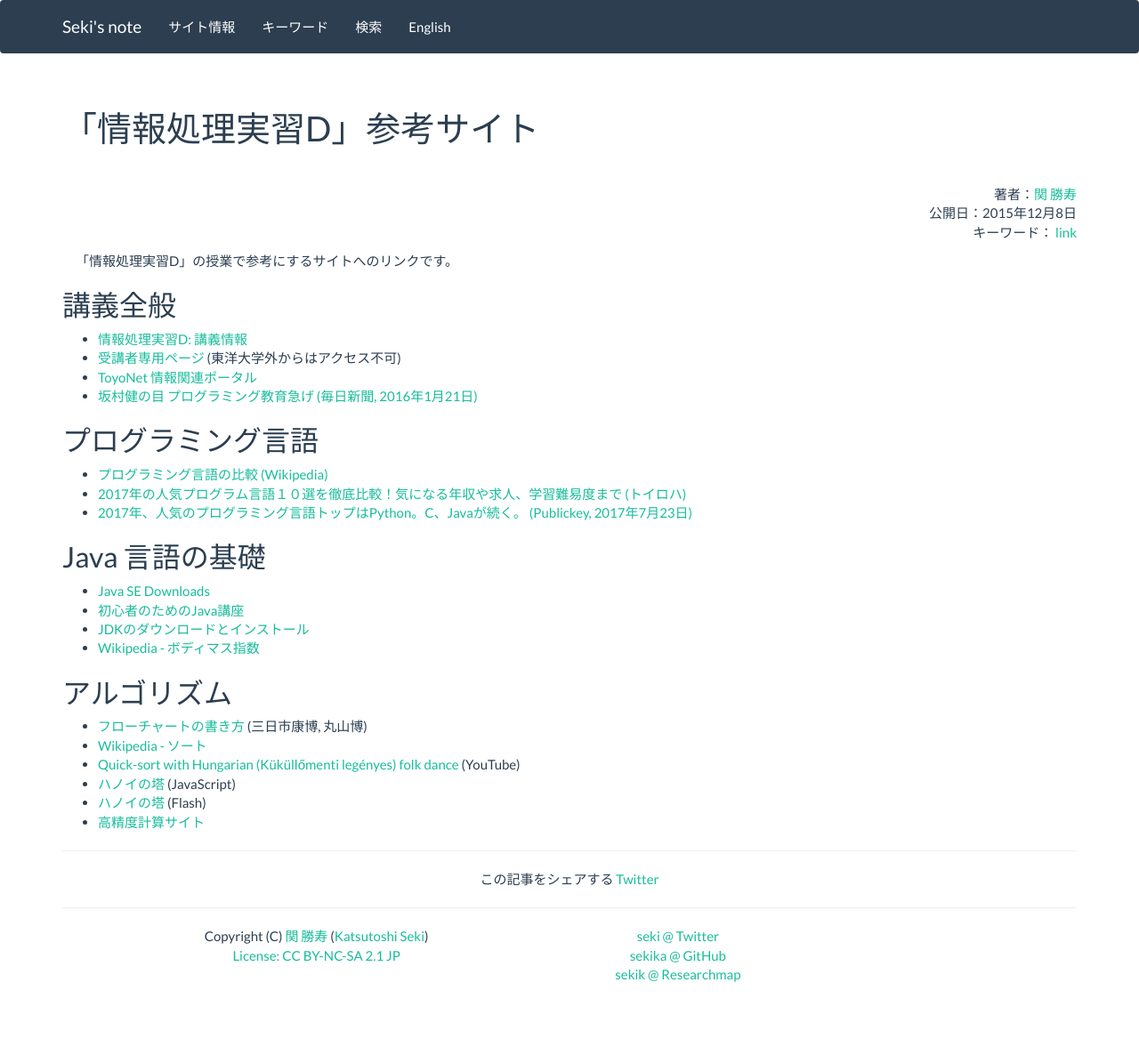
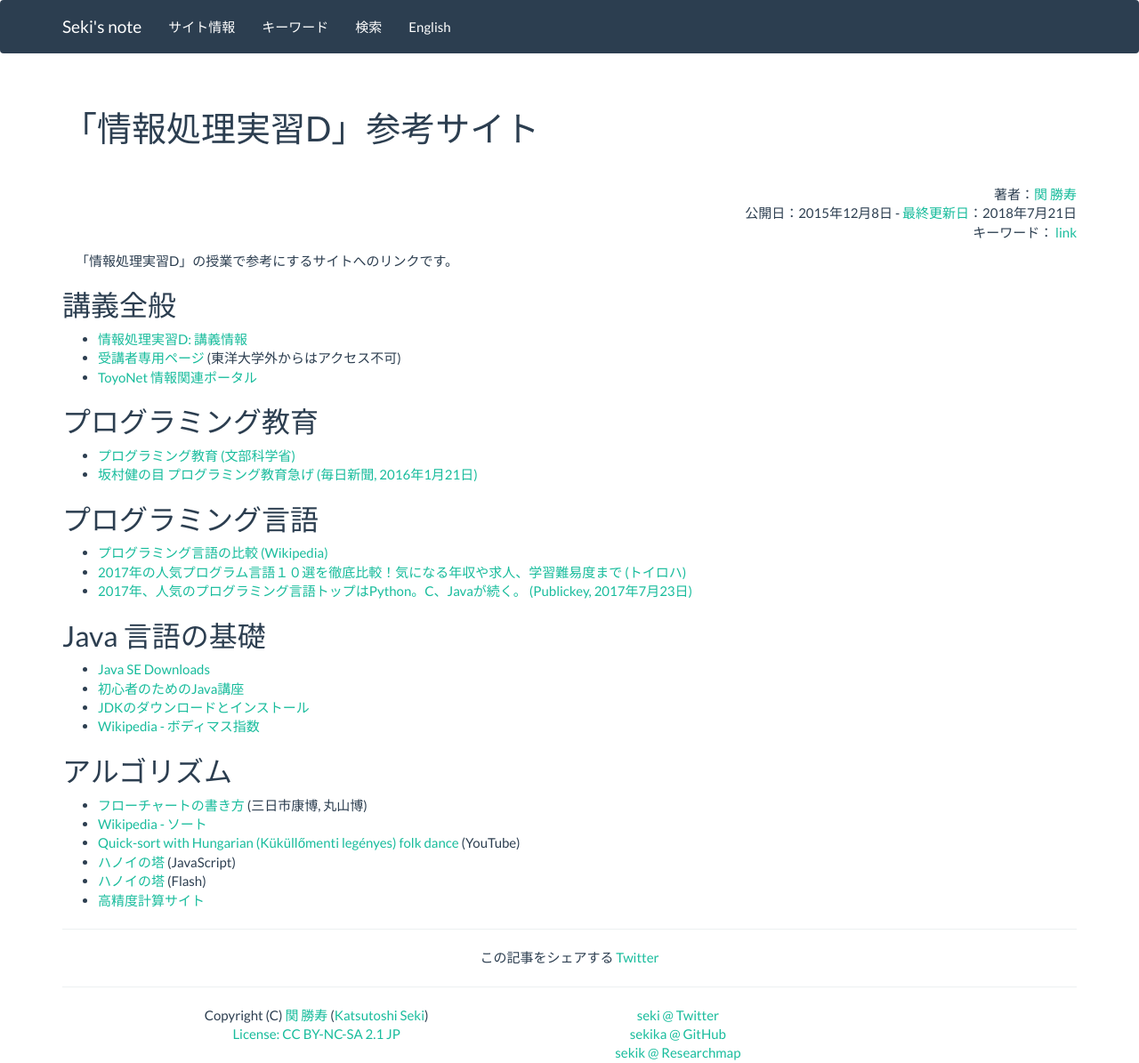
Before and after one commit to sekika/sekika.github.io, a Jekyll site: the page built from _posts/2015-12-08-joho-d-link.md, in a window 1280 px wide. Shown: the whole page at 89% size. Built offline with Jekyll 4.4.1, drawn with Linux system fonts in a browser that asks for light colours; nearby versions of some CDN libraries; comment, search, counter and statistics services are not loaded; before the commit the page ends 1107 px from its top, so only the background shows below that.

Commit message:
プログラミング教育

```diff
--- a/_posts/2015-12-08-joho-d-link.md
+++ b/_posts/2015-12-08-joho-d-link.md
@@ -2,6 +2,7 @@
 layout: post
 title: 「情報処理実習D」参考サイト
 date: 2015-12-08 06:34:17 +0000
+update: 2018-07-21 06:20:07 +0000
 tag: link
 ---
 「情報処理実習D」の授業で参考にするサイトへのリンクです。
@@ -10,6 +11,9 @@ tag: link
 - [情報処理実習D: 講義情報](http://www2.toyo.ac.jp/~seki_k/johoD.html)
 - [受講者専用ページ](http://www2.toyo.ac.jp/~seki_k/johoD/index.html) (東洋大学外からはアクセス不可)
 - [ToyoNet 情報関連ポータル](http://www.toyo.ac.jp/site/toyonet/)
+
+## プログラミング教育
+- [プログラミング教育 (文部科学省)](http://www.mext.go.jp/a_menu/shotou/zyouhou/detail/1375607.htm)
 - [坂村健の目 プログラミング教育急げ (毎日新聞, 2016年1月21日)](http://mainichi.jp/articles/20160121/ddm/016/070/004000c)
 
 ## プログラミング言語
```
